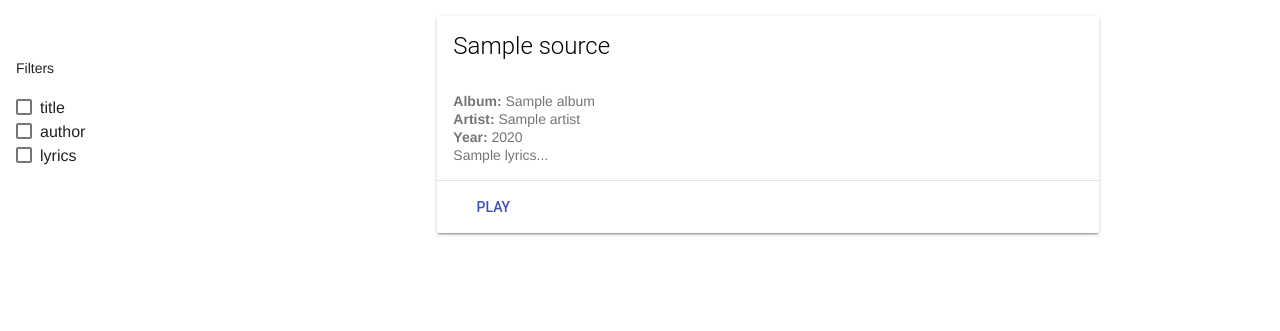
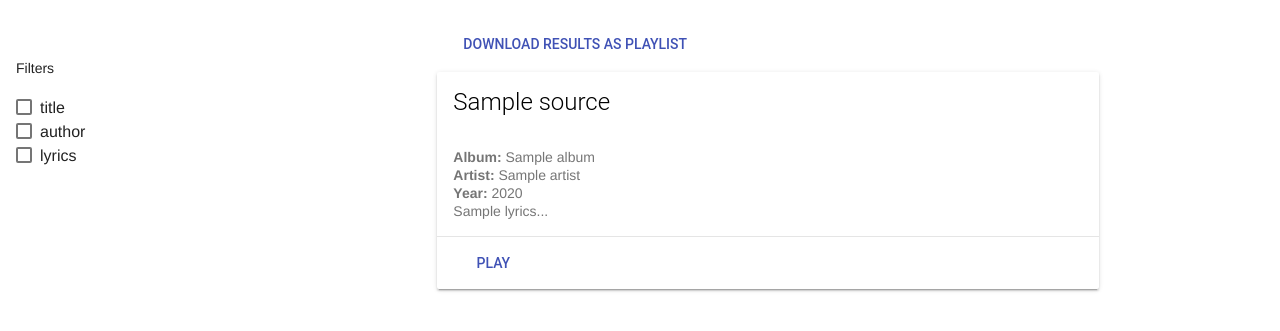
Before and after one commit to electron0zero/MusicSurf, a Flask app: template musicsurf/templates/index.html in a window 1280 px wide. Shown: the top 331 px of the page. Run offline with Flask 2, Linux system fonts and the light colour scheme; the template is opened without the code that fills it: values that come from a table or form of the project are taken from there, most other values are stand-ins (such as "Sample title", 1, 10 or a date in 2020); some libraries are stand-ins or nearby versions.

Commit message:
feat: download search results as .m3u playlist file

```diff
--- a/musicsurf/main.py
+++ b/musicsurf/main.py
@@ -67,6 +67,16 @@ def makeFiltersList(form):
     return filterDict
 
 
+def build_playlist(results):
+    results = results['hits']['hits']
+    # app.logger.info("items len" + str(len(results)))
+    playlist = ""
+    for item in results:
+        playlist = playlist + item['_source']['path'] + "\n"
+
+    return playlist
+
+
 @app.route('/', methods=['GET', 'POST'])
 def main():
     form = QueryForm()
@@ -78,8 +88,11 @@ def main():
             filterDict = makeFiltersList(form)
             print(filterDict)
             results = IndexHandle('musicindex', 'music', form.search_key.data, filterDict)
+
+            playlist = build_playlist(results.results)
+            # app.logger.info(playlist)
             return render_template('index.html', form=form,
-                                   results=results.results)
+                                   results=results.results, playlist=playlist)
 
     elif request.method == 'GET':
         return render_template('index.html', form=form)
--- a/musicsurf/templates/index.html
+++ b/musicsurf/templates/index.html
@@ -48,10 +48,45 @@
               <span class="mdl-checkbox__label">Lyrics</span>
             </label> -->
           </form>
+
+
       </div>
 
       <div class="mdl-cell mdl-cell--8-col">
           <div class="results">
+            <!--Download results as Playlist-->
+            {% if results %}
+                <button class="mdl-button mdl-button--colored mdl-js-button mdl-js-ripple-effect" style="margin:10px;" id="download">Download results as Playlist</button>
+                <!--Proxy Tag for playlist data-->
+                <meta id="my_playlist_data" data-playlist="{{ playlist }}">
+                <script>
+                    // Source: http://thiscouldbebetter.wordpress.com/2012/12/18/loading-editing-and-saving-a-text-file-in-html5-using-javascrip/
+                    $("#download").on("click", function() {
+                        //console.log("download");
+                        function destroyClickedElement(event) {
+                        document.body.removeChild(event.target);
+                        }
+                        var $download = document.createElement("a");
+                        var textToWrite = $('#my_playlist_data').data("playlist");
+                        console.log(textToWrite)
+                        var textFileAsBlob = new Blob([textToWrite], {type: "text/plain"});
+                        var fileNameToSaveAs = "playlist.m3u";
+                        $download.download = fileNameToSaveAs;
+                        if (typeof window.URL === "function") {
+                        // Chrome
+                        $download.href = window.URL.createObjectURL(textFileAsBlob);
+                        } else {
+                        // Firefox
+                        $download.href = window.URL.createObjectURL(textFileAsBlob);
+                        }
+                        $download.onclick = destroyClickedElement;
+                        $download.style.display = "none";
+                        document.body.appendChild($download);
+                        $download.click();
+                    });
+                </script>
+            {% endif %}
+            <!--Results cards-->
             {% if results %}
                 {% for i in results['hits']['hits'] %}
                     <div class="mdl-card mdl-shadow--2dp" style="width: 80%;">
@@ -66,7 +101,7 @@
 
                         </div>
                         <div class="mdl-card__actions mdl-card--border">
-                            <a class="mdl-button mdl-button--colored mdl-js-button mdl-js-ripple-effect" href="{{ i['_source']['path'] }}">
+                            <a target="_blank" class="mdl-button mdl-button--colored mdl-js-button mdl-js-ripple-effect" href="file:///{{ i['_source']['path'] }}">
                             Play
                             </a>
                         </div>
--- a/musicsurf/templates/layout.html
+++ b/musicsurf/templates/layout.html
@@ -5,6 +5,11 @@
         </title>
         {% block head %}
         {% endblock %}
+        <!--JQuery -->
+        <script
+              src="https://code.jquery.com/jquery-3.2.1.min.js"
+              integrity="sha256-hwg4gsxgFZhOsEEamdOYGBf13FyQuiTwlAQgxVSNgt4="
+              crossorigin="anonymous"></script>
         <!-- Material Design Lite -->
         <script src="https://code.getmdl.io/1.3.0/material.min.js"></script>
         <link rel="stylesheet" href="https://code.getmdl.io/1.3.0/material.indigo-pink.min.css">
```
Also changed, not shown: musicsurf/elasticsearch/main.py (+5 -2 lines).
